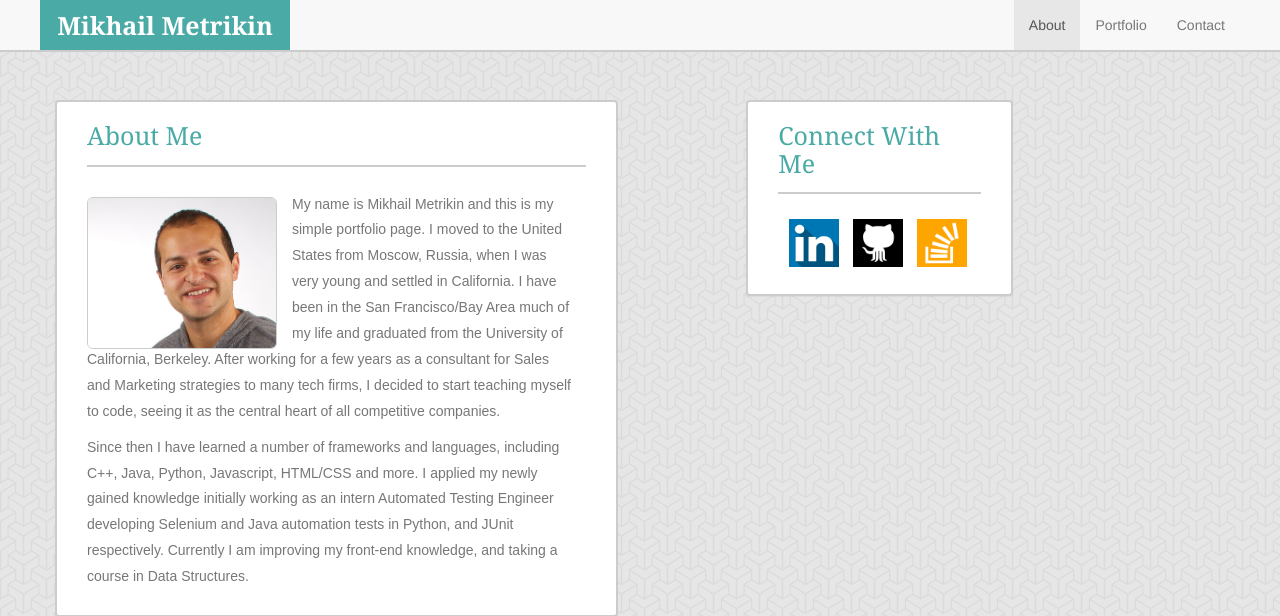
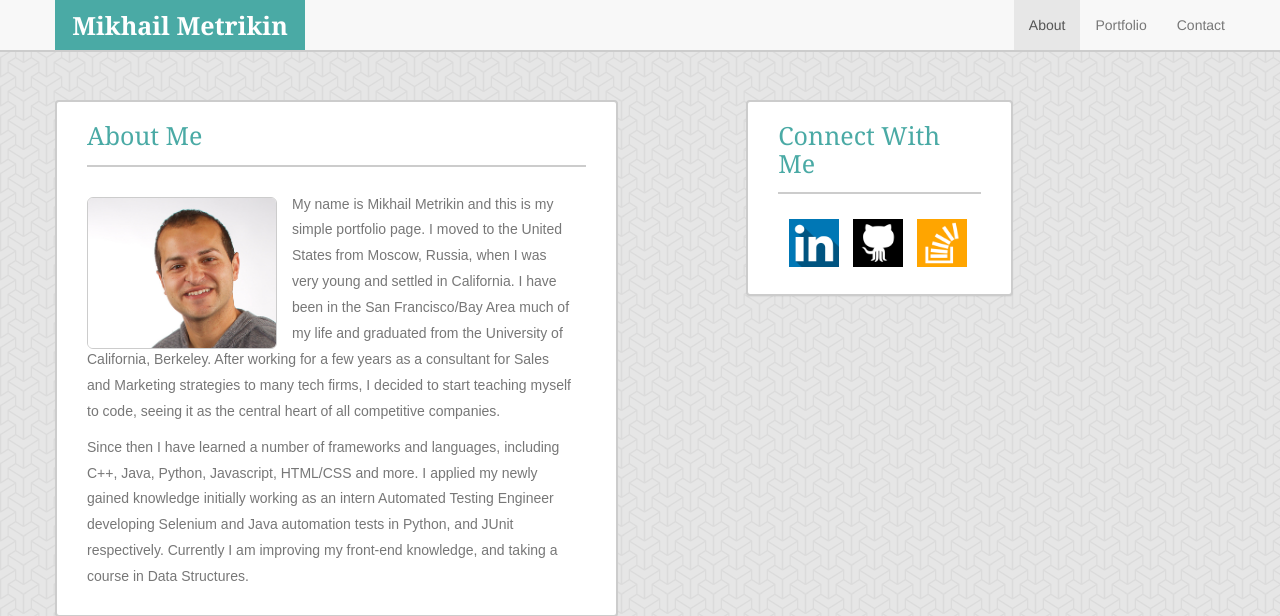
Before and after one commit to VolkRiot/Bootstrap-Portfolio, a PHP site: page / in a window 1280 px wide. Shown: the top 616 px of the page. Run offline with PHP 8.4, Linux system fonts and the light colour scheme.

Commit message:
Minor padding fix

```diff
--- a/assets/css/style.css
+++ b/assets/css/style.css
@@ -6,6 +6,10 @@ html {
 body {
     margin-bottom: 60px;
     background-image: url("../images/escheresque.png");
+}
+
+.container.header-container{
+    padding-left: 30px;
 }
 
 nav.navbar.navbar-default.navbar-fixed-top{
--- a/contact.html
+++ b/contact.html
@@ -20,7 +20,7 @@
 <body>
 <!--Nav Bar Start-->
 <nav class="navbar navbar-default navbar-fixed-top">
-	<div class="container">
+	<div class="container header-container">
 		<div class="row">
 			<div class="navbar-header">
 				<a class="navbar-brand" href="index.html">Mikhail Metrikin</a>
--- a/index.html
+++ b/index.html
@@ -22,7 +22,7 @@
     <body>
     <!--Nav Bar Start-->
     <nav class="navbar navbar-default navbar-fixed-top">
-        <div class="container">
+        <div class="container header-container">
             <div class="row">
                 <div class="navbar-header">
                     <a class="navbar-brand" href="index.html">Mikhail Metrikin</a>
--- a/portfolio.html
+++ b/portfolio.html
@@ -20,7 +20,7 @@
 <body>
 <!--Nav Bar Start-->
 <nav class="navbar navbar-default navbar-fixed-top">
-    <div class="container">
+    <div class="container header-container">
         <div class="row">
             <div class="navbar-header">
                 <a class="navbar-brand" href="index.html">Mikhail Metrikin</a>
```
